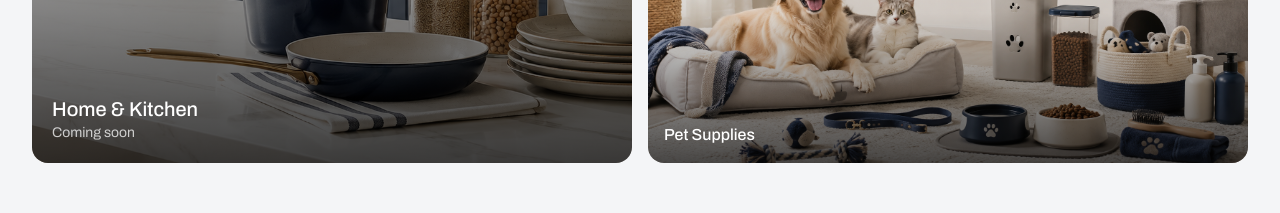
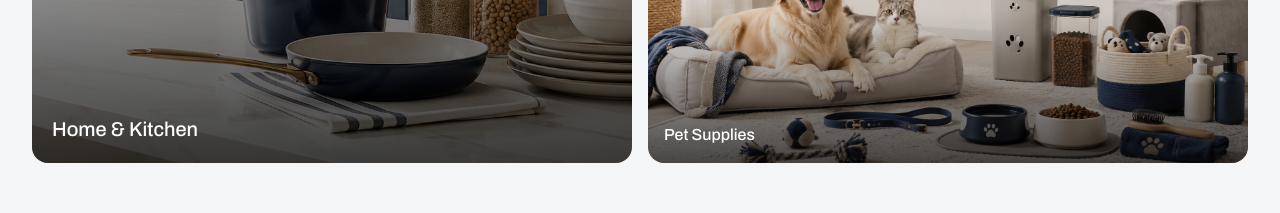
Before and after one commit to abdulrahman-sde/prime-axus, a Next.js app: page / in a window 1280 px wide. Shown: the part 2040-2253 px from the top of the page. Built offline with nearby package versions, Linux system fonts and the light colour scheme; no server answers; the database is empty; some icons are missing.

Commit message:
content:remove coming soon from category card

```diff
--- a/features/landing/components/shop-by-category.tsx
+++ b/features/landing/components/shop-by-category.tsx
@@ -66,7 +66,7 @@ export default function ShopByCategory({
               <p className="text-sm text-white/75">
                 {lead.count > 0
                   ? `${lead.count} ${lead.count === 1 ? "product" : "products"}`
-                  : "Coming soon"}
+                  : ""}
               </p>
             </div>
             <ArrowRight
```
